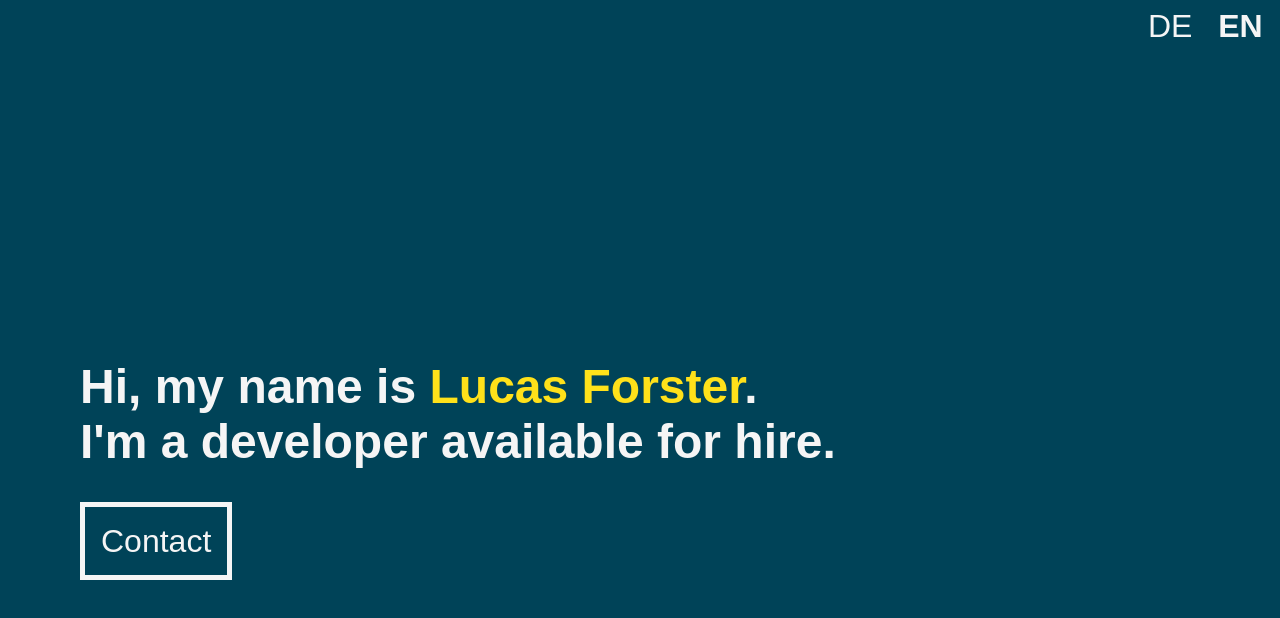
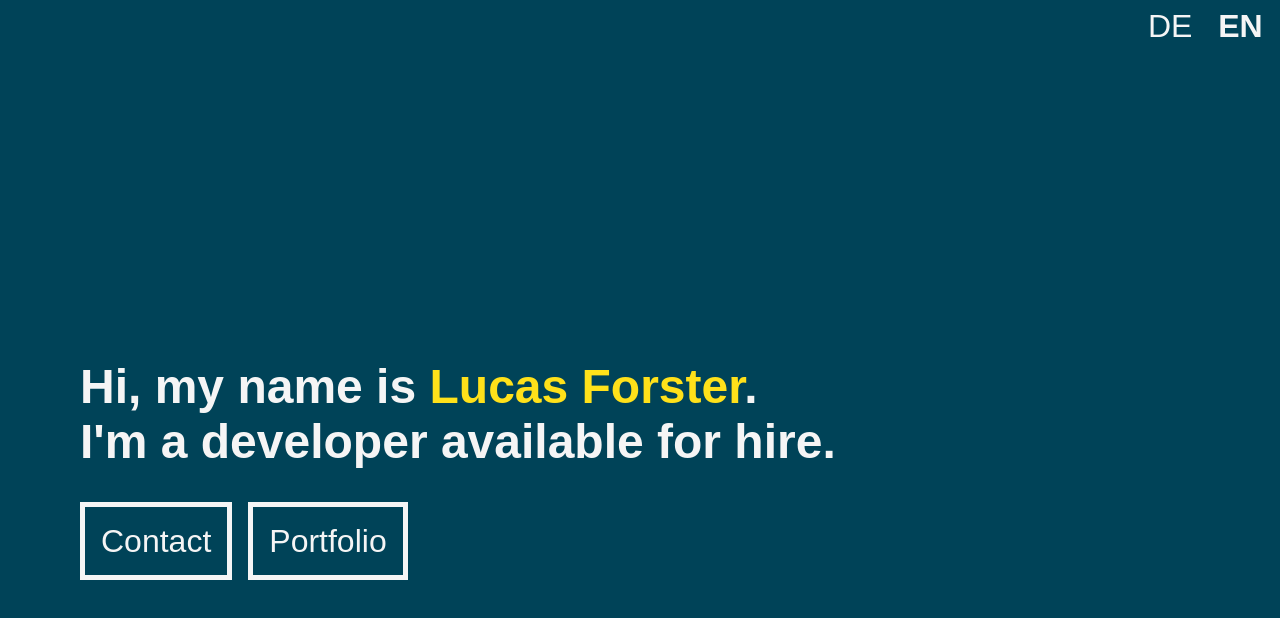
Before and after one commit to LucasForster/lucasforster.com, a Gatsby site: page / in a window 1280 px wide. Built offline with nearby package versions, Linux system fonts and the light colour scheme; Gatsby itself is replaced by a stand-in of ours.

Commit message:
Add button linking to portfolio

```diff
--- a/src/components/Hero.tsx
+++ b/src/components/Hero.tsx
@@ -13,9 +13,17 @@ const Hero = () => {
         <br />
         {t("I'm a developer available for hire.")}
       </h1>
-      <a className="button reveal-delayed" href="mailto:mail@lucasforster.com">
-        {t("Contact")}
-      </a>
+      <div className="align-left">
+        <a
+          className="button reveal-delayed"
+          href="mailto:mail@lucasforster.com"
+        >
+          {t("Contact")}
+        </a>
+        <a className="button reveal-delayed" href="/portfolio">
+          {t("Portfolio")}
+        </a>
+      </div>
     </div>
   );
 };
--- a/src/styles/main.scss
+++ b/src/styles/main.scss
@@ -18,6 +18,7 @@ a.button {
   color: inherit;
   border: solid thick;
   padding: 1rem;
+  margin-right: $margin;
 }
 
 button {
@@ -41,6 +42,11 @@ button.frameless {
   padding-left: 5rem;
 }
 
+.align-left {
+  display: flex;
+  flex-direction: row;
+}
+
 .align-right {
   display: flex;
   flex-direction: row-reverse;
--- a/src/styles/variables.scss
+++ b/src/styles/variables.scss
@@ -1,3 +1,4 @@
 $font-size-big: 3rem;
 $font-size-default: 2rem;
+$margin: 1rem;
 $padding: 0.5ex;
--- a/static/locales/de/translation.json
+++ b/static/locales/de/translation.json
@@ -1,5 +1,6 @@
 {
   "Contact": "Kontakt",
   "Hi, my name is": "Hallo, mein Name ist",
-  "I'm a developer available for hire.": "Ich bin ein selbstständiger Softwareentwickler."
+  "I'm a developer available for hire.": "Ich bin ein selbstständiger Softwareentwickler.",
+  "Portfolio": "Portfolio (Englisch)"
 }
--- a/static/locales/en/translation.json
+++ b/static/locales/en/translation.json
@@ -1,5 +1,6 @@
 {
   "Contact": "Contact",
   "Hi, my name is": "Hi, my name is",
-  "I'm a developer available for hire.": "I'm a developer available for hire."
+  "I'm a developer available for hire.": "I'm a developer available for hire.",
+  "Portfolio": "Portfolio"
 }
```
